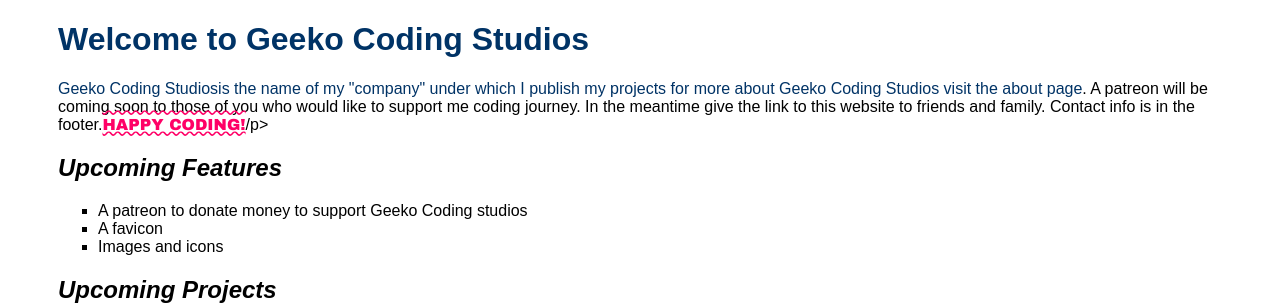
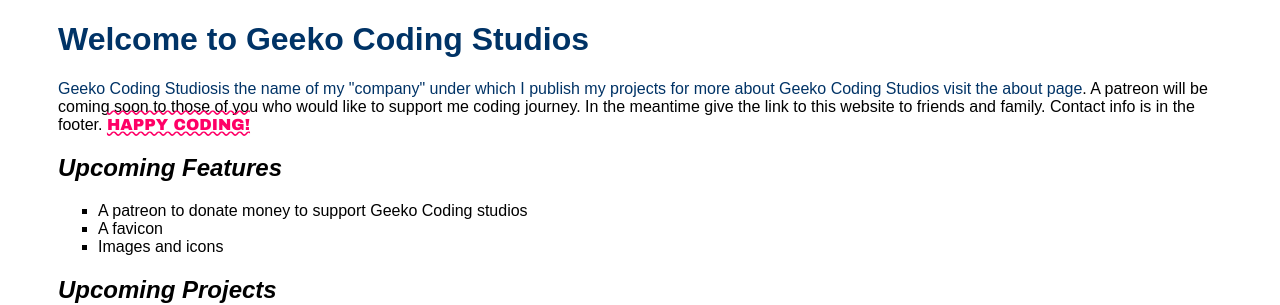
Before and after one commit to Geeko/geeko.github.io, a Jekyll site: the page built from index.html, in a window 1280 px wide. Shown: the part 140-445 px from the top of the page. Built offline with Jekyll 4.4.1, drawn with Linux system fonts in a browser that asks for light colours.

Commit message:
Update index.html

```diff
--- a/index.html
+++ b/index.html
@@ -7,7 +7,7 @@ title: Geeko Homepage
 		<p>Geeko Coding Studiosis the name of my "company" under which I publish my projects for
 		more about Geeko Coding Studios visit the <a href="/about">about page</a>.
 			A patreon will be coming soon to those of you who would like to support me coding journey.
-		In the meantime give the link to this website to friends and family. Contact info is in the footer.<span class="happyCoding">HAPPY CODING!</span>/p>
+		In the meantime give the link to this website to friends and family. Contact info is in the footer. <span class="happyCoding">HAPPY CODING!</span> </p>
 
 	<h2><em>Upcoming Features</em></h2>
 		<ul style="list-style-type:square;">
```
